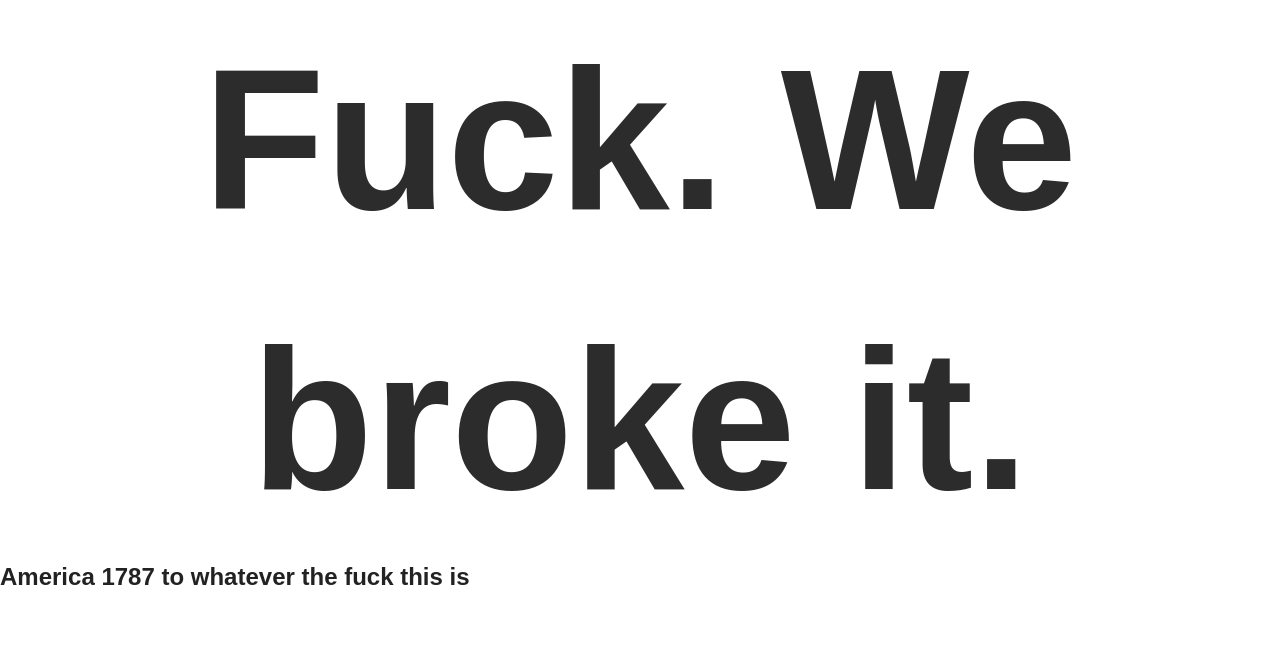
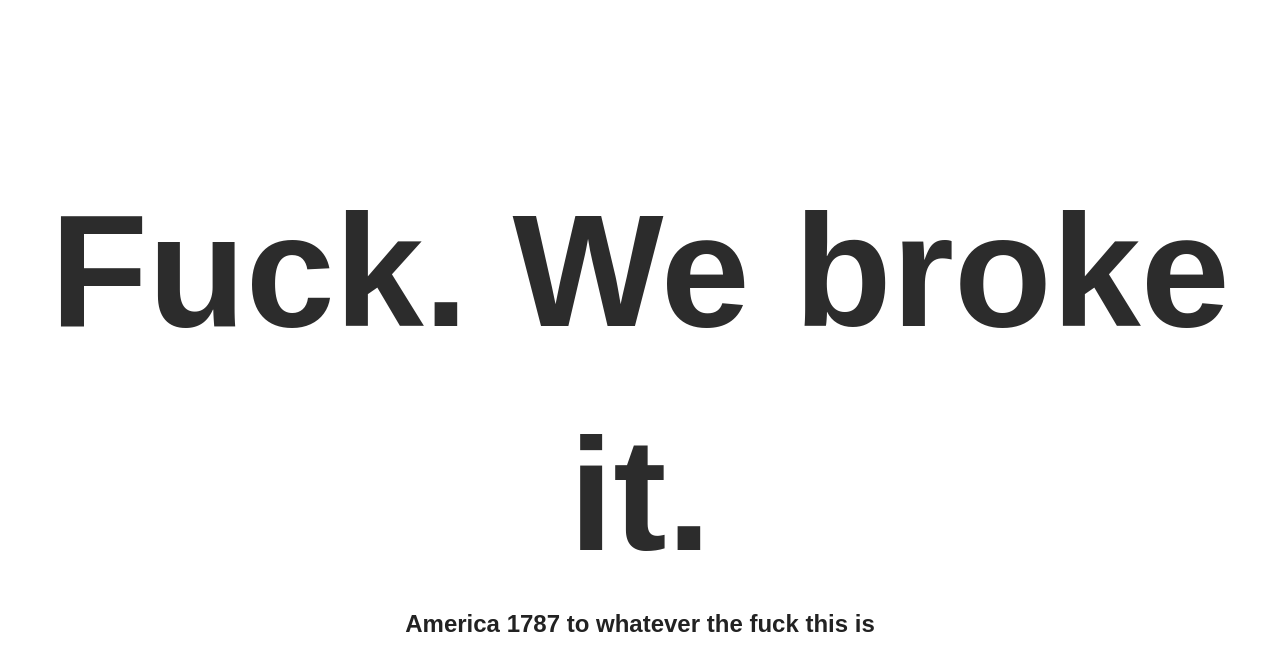
Before and after one commit to arvvvs/stuff, a plain HTML site: page index.html in a window 1280 px wide. Drawn offline with nearby package versions, Linux system fonts and the light colour scheme.

Commit message:
shifihahfoihdfoia

```diff
--- a/css/main.css
+++ b/css/main.css
@@ -70,6 +70,9 @@ body, html{
     display:-webkit-box;
     display:-ms-flexbox;
     display:flex;
+      display: flex;
+  align-items: center;
+  justify-content: center;
     -webkit-box-pack: center;
         -ms-flex-pack: center;
             justify-content: center;
@@ -82,12 +85,15 @@ h1{
 
     text-align: center;
     margin:0;
-    font-size: 25vh;
+    font-size: 20vh;
     /*padding: 0;*/
     color: white;
     -webkit-animation: blinkText 0.7s infinite;
             animation: blinkText 0.7s infinite;
 
+}
+h2{
+    text-align:center;
 }
 @media only screen and (max-width: 600px) {
     h1 {
```
